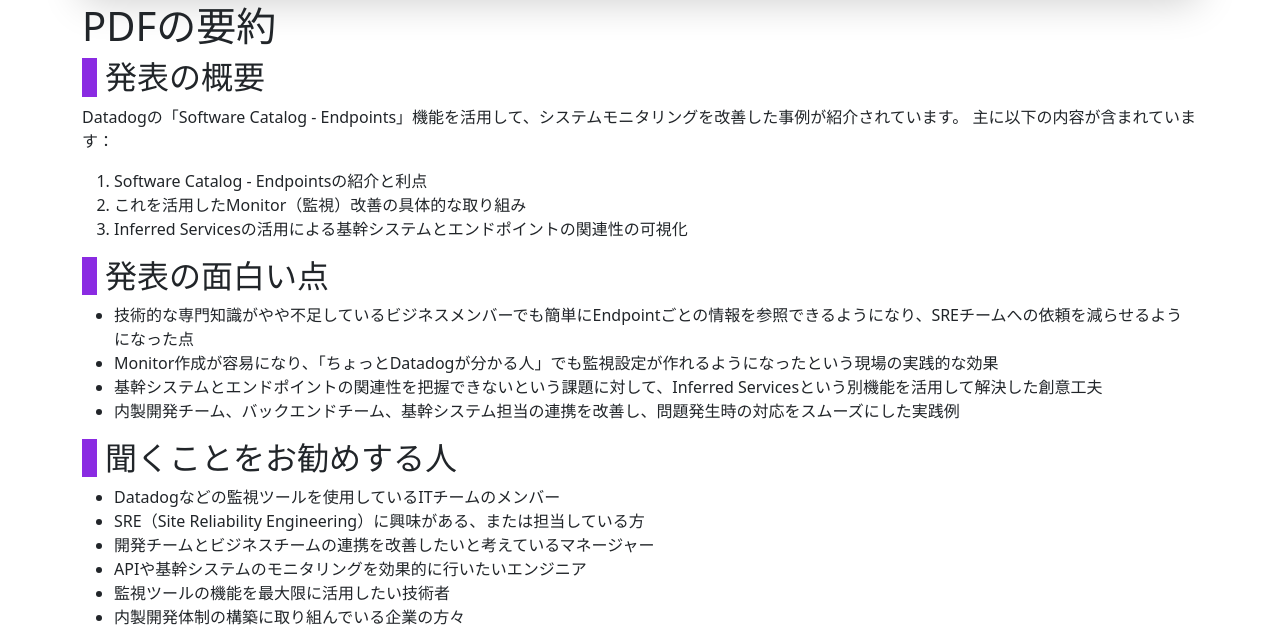
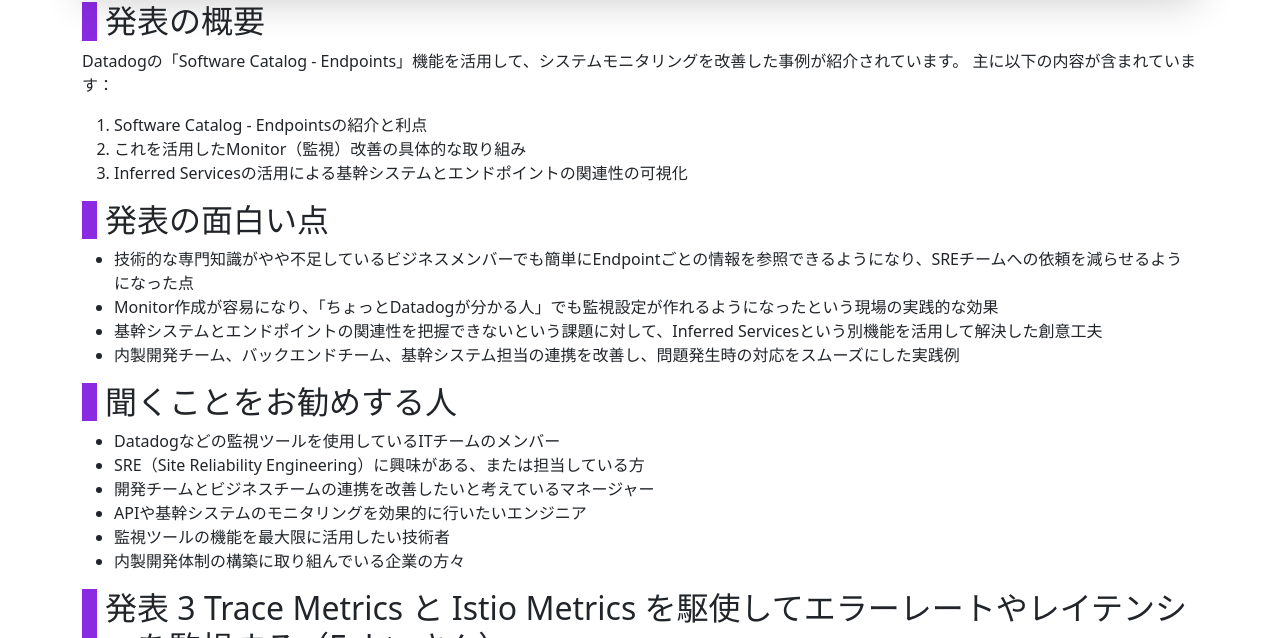
Before and after one commit to jdd-ug/jdd-ug.github.io, a Jekyll site: the page built from _posts/2025-02-26-jddug7.md, in a window 1280 px wide and 900 px high, scrolled down 3697 px, cut to the strip 262-900 px from the top of the window. Built offline with Jekyll 4.4.1, drawn with Linux system fonts in a browser that asks for light colours; comment, search, counter and statistics services are not loaded.

Commit message:
Update 2025-02-26-jddug7.md

```diff
--- a/_posts/2025-02-26-jddug7.md
+++ b/_posts/2025-02-26-jddug7.md
@@ -58,8 +58,6 @@
 ![あおしょんさん](/assets/images/xxxxxx.jpg)
 
 <iframe class="speakerdeck-iframe" frameborder="0" src="https://speakerdeck.com/sh1y0uh/software-catalog-endpointswohuo-yong-sitamonitornogai-shan-toka" title="Software Catalog – Endpointsを活用したMonitorの改善とか" allowfullscreen="true" style="border: 0px; background: padding-box padding-box rgba(0, 0, 0, 0.1); margin: 0px; padding: 0px; border-radius: 6px; box-shadow: rgba(0, 0, 0, 0.2) 0px 5px 40px; width: 100%; height: auto; aspect-ratio: 560 / 315;" data-ratio="1.7777777777777777"></iframe>
-
-# PDFの要約
 
 ## 発表の概要
 Datadogの「Software Catalog - Endpoints」機能を活用して、システムモニタリングを改善した事例が紹介されています。
```
